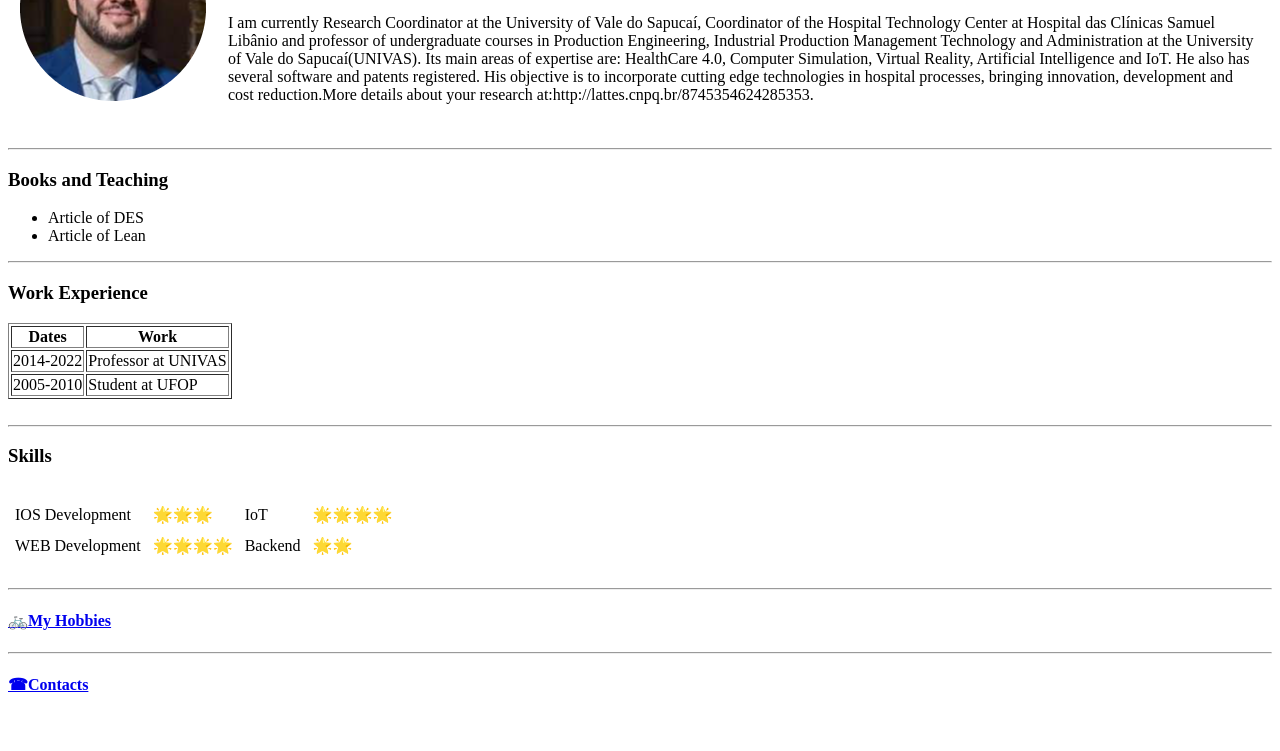
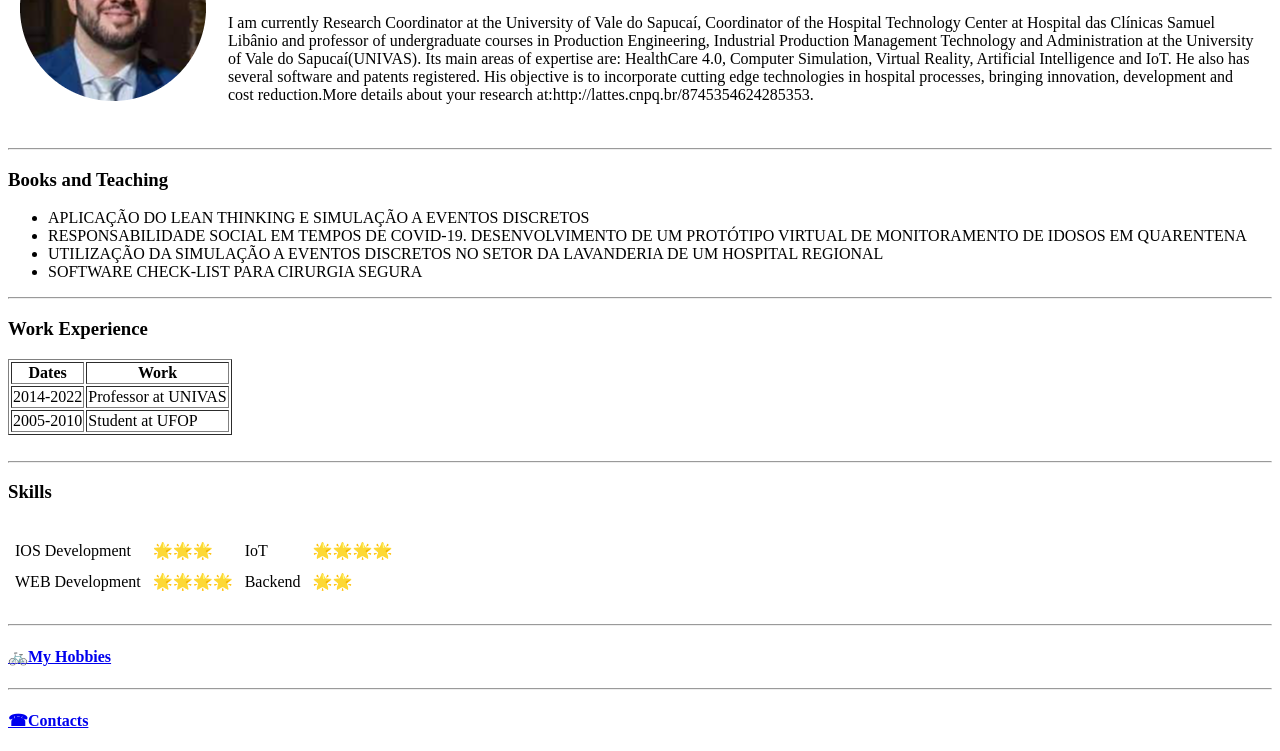
Before and after one commit to Flaviofvilela85/Website-Teste, a plain HTML site: page index.html in a window 1280 px wide. Shown: the part 120-871 px from the top of the page. Before the commit the page ends 835 px from the top, so only its background shows below. Drawn offline with Linux system fonts and the light colour scheme.

Commit message:
Update_v1

```diff
--- a/index.html
+++ b/index.html
@@ -19,8 +19,10 @@
    <hr>
    <h3>Books and Teaching</h3>
    <ul>
-     <li>Article of DES</li>
-     <li>Article of Lean</li>
+     <li>APLICAÇÃO DO LEAN THINKING E SIMULAÇÃO A EVENTOS DISCRETOS</li>
+     <li>RESPONSABILIDADE SOCIAL EM TEMPOS DE COVID-19. DESENVOLVIMENTO DE UM PROTÓTIPO VIRTUAL DE MONITORAMENTO DE IDOSOS EM QUARENTENA</li>
+     <li>UTILIZAÇÃO DA SIMULAÇÃO A EVENTOS DISCRETOS NO SETOR DA LAVANDERIA DE UM HOSPITAL REGIONAL</li>
+     <li>SOFTWARE CHECK-LIST PARA CIRURGIA SEGURA</li>
    </ul>
    <hr>
 
```
